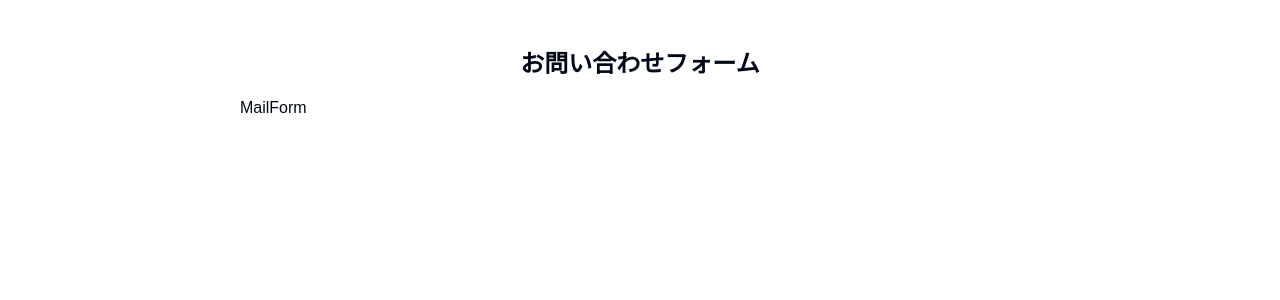
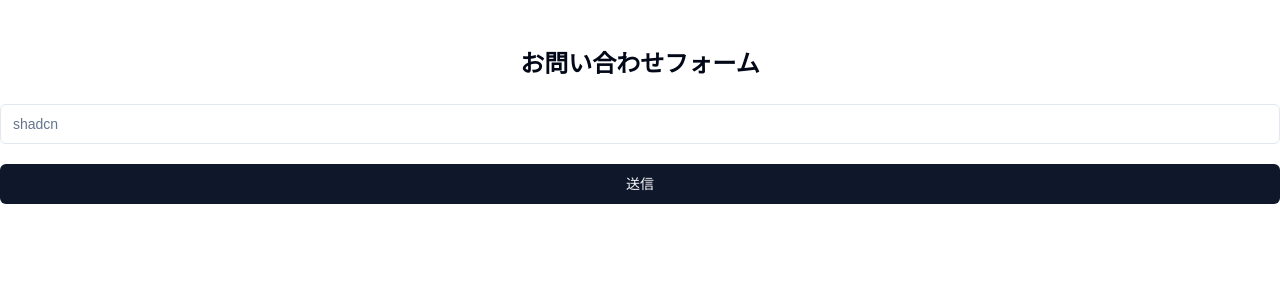
Before and after one commit to ryuta09/new-portfolio, a Next.js app: page / in a window 1280 px wide. Shown: the top 300 px of the page. Built offline with nearby package versions, Linux system fonts and the light colour scheme.

Commit message:
feat: react-hook-formの導入

```diff
--- a/app/page.tsx
+++ b/app/page.tsx
@@ -4,7 +4,7 @@
 
 export default function Home() {
   return (
-    <main className="max-w-[800px] w-full mx-auto mt-12">
+    <main className="mt-12">
       <h2 className="font-semibold text-2xl text-center mb-4">お問い合わせフォーム</h2>
       <MailForm />
     </main>
--- a/components/mail-form/mail-form.tsx
+++ b/components/mail-form/mail-form.tsx
@@ -1,7 +1,46 @@
+'use client'
+import {
+  Form,
+  FormControl,
+  FormDescription,
+  FormField,
+  FormItem,
+  FormLabel,
+  FormMessage,
+} from "../ui/form";
+import { Input } from "../ui/input";
+import { Button } from "../ui/button";
+import { useForm } from "react-hook-form";
+
 export default function MailForm() {
+
+  const form = useForm()
+
+  function onSubmit(values: any) {
+    // Do something with the form values.
+    // ✅ This will be type-safe and validated.
+    console.log(values)
+  }
+
   return (
-    <div>
-      <p>MailForm</p>
-    </div>
-  )
+    <Form {...form}>
+      <form onSubmit={() => {form.handleSubmit(onSubmit)}} className="container flex flex-col gap-3 mx-auto">
+        <FormField
+          control={form.control}
+          name="..."
+          render={(field) => (
+            <FormItem>
+              <FormLabel />
+              <FormControl>
+                <Input placeholder="shadcn" {...field}/>
+              </FormControl>
+              <FormDescription />
+              <FormMessage />
+            </FormItem>
+          )}
+        />
+        <Button>送信</Button>
+      </form>
+    </Form>
+  );
 }
--- /dev/null
+++ b/components/ui/form.tsx
@@ -0,0 +1,178 @@
+"use client"
+
+import * as React from "react"
+import * as LabelPrimitive from "@radix-ui/react-label"
+import { Slot } from "@radix-ui/react-slot"
+import {
+  Controller,
+  ControllerProps,
+  FieldPath,
+  FieldValues,
+  FormProvider,
+  useFormContext,
+} from "react-hook-form"
+
+import { cn } from "@/lib/utils"
+import { Label } from "@/components/ui/label"
+
+const Form = FormProvider
+
+type FormFieldContextValue<
+  TFieldValues extends FieldValues = FieldValues,
+  TName extends FieldPath<TFieldValues> = FieldPath<TFieldValues>
+> = {
+  name: TName
+}
+
+const FormFieldContext = React.createContext<FormFieldContextValue>(
+  {} as FormFieldContextValue
+)
+
+const FormField = <
+  TFieldValues extends FieldValues = FieldValues,
+  TName extends FieldPath<TFieldValues> = FieldPath<TFieldValues>
+>({
+  ...props
+}: ControllerProps<TFieldValues, TName>) => {
+  return (
+    <FormFieldContext.Provider value={{ name: props.name }}>
+      <Controller {...props} />
+    </FormFieldContext.Provider>
+  )
+}
+
+const useFormField = () => {
+  const fieldContext = React.useContext(FormFieldContext)
+  const itemContext = React.useContext(FormItemContext)
+  const { getFieldState, formState } = useFormContext()
+
+  const fieldState = getFieldState(fieldContext.name, formState)
+
+  if (!fieldContext) {
+    throw new Error("useFormField should be used within <FormField>")
+  }
+
+  const { id } = itemContext
+
+  return {
+    id,
+    name: fieldContext.name,
+    formItemId: `${id}-form-item`,
+    formDescriptionId: `${id}-form-item-description`,
+    formMessageId: `${id}-form-item-message`,
+    ...fieldState,
+  }
+}
+
+type FormItemContextValue = {
+  id: string
+}
+
+const FormItemContext = React.createContext<FormItemContextValue>(
+  {} as FormItemContextValue
+)
+
+const FormItem = React.forwardRef<
+  HTMLDivElement,
+  React.HTMLAttributes<HTMLDivElement>
+>(({ className, ...props }, ref) => {
+  const id = React.useId()
+
+  return (
+    <FormItemContext.Provider value={{ id }}>
+      <div ref={ref} className={cn("space-y-2", className)} {...props} />
+    </FormItemContext.Provider>
+  )
+})
+FormItem.displayName = "FormItem"
+
+const FormLabel = React.forwardRef<
+  React.ElementRef<typeof LabelPrimitive.Root>,
+  React.ComponentPropsWithoutRef<typeof LabelPrimitive.Root>
+>(({ className, ...props }, ref) => {
+  const { error, formItemId } = useFormField()
+
+  return (
+    <Label
+      ref={ref}
+      className={cn(error && "text-destructive", className)}
+      htmlFor={formItemId}
+      {...props}
+    />
+  )
+})
+FormLabel.displayName = "FormLabel"
+
+const FormControl = React.forwardRef<
+  React.ElementRef<typeof Slot>,
+  React.ComponentPropsWithoutRef<typeof Slot>
+>(({ ...props }, ref) => {
+  const { error, formItemId, formDescriptionId, formMessageId } = useFormField()
+
+  return (
+    <Slot
+      ref={ref}
+      id={formItemId}
+      aria-describedby={
+        !error
+          ? `${formDescriptionId}`
+          : `${formDescriptionId} ${formMessageId}`
+      }
+      aria-invalid={!!error}
+      {...props}
+    />
+  )
+})
+FormControl.displayName = "FormControl"
+
+const FormDescription = React.forwardRef<
+  HTMLParagraphElement,
+  React.HTMLAttributes<HTMLParagraphElement>
+>(({ className, ...props }, ref) => {
+  const { formDescriptionId } = useFormField()
+
+  return (
+    <p
+      ref={ref}
+      id={formDescriptionId}
+      className={cn("text-sm text-muted-foreground", className)}
+      {...props}
+    />
+  )
+})
+FormDescription.displayName = "FormDescription"
+
+const FormMessage = React.forwardRef<
+  HTMLParagraphElement,
+  React.HTMLAttributes<HTMLParagraphElement>
+>(({ className, children, ...props }, ref) => {
+  const { error, formMessageId } = useFormField()
+  const body = error ? String(error?.message) : children
+
+  if (!body) {
+    return null
+  }
+
+  return (
+    <p
+      ref={ref}
+      id={formMessageId}
+      className={cn("text-sm font-medium text-destructive", className)}
+      {...props}
+    >
+      {body}
+    </p>
+  )
+})
+FormMessage.displayName = "FormMessage"
+
+export {
+  useFormField,
+  Form,
+  FormItem,
+  FormLabel,
+  FormControl,
+  FormDescription,
+  FormMessage,
+  FormField,
+}
--- /dev/null
+++ b/components/ui/label.tsx
@@ -0,0 +1,26 @@
+"use client"
+
+import * as React from "react"
+import * as LabelPrimitive from "@radix-ui/react-label"
+import { cva, type VariantProps } from "class-variance-authority"
+
+import { cn } from "@/lib/utils"
+
+const labelVariants = cva(
+  "text-sm font-medium leading-none peer-disabled:cursor-not-allowed peer-disabled:opacity-70"
+)
+
+const Label = React.forwardRef<
+  React.ElementRef<typeof LabelPrimitive.Root>,
+  React.ComponentPropsWithoutRef<typeof LabelPrimitive.Root> &
+    VariantProps<typeof labelVariants>
+>(({ className, ...props }, ref) => (
+  <LabelPrimitive.Root
+    ref={ref}
+    className={cn(labelVariants(), className)}
+    {...props}
+  />
+))
+Label.displayName = LabelPrimitive.Root.displayName
+
+export { Label }
--- a/package.json
+++ b/package.json
@@ -9,6 +9,8 @@
     "lint": "next lint"
   },
   "dependencies": {
+    "@hookform/resolvers": "^3.9.1",
+    "@radix-ui/react-label": "^2.1.0",
     "@radix-ui/react-slot": "^1.1.0",
     "class-variance-authority": "^0.7.0",
     "clsx": "^2.1.1",
@@ -16,8 +18,10 @@
     "next": "15.0.3",
     "react": "^18.3.1",
     "react-dom": "^18.3.1",
+    "react-hook-form": "^7.53.2",
     "tailwind-merge": "^2.5.4",
-    "tailwindcss-animate": "^1.0.7"
+    "tailwindcss-animate": "^1.0.7",
+    "zod": "^3.23.8"
   },
   "devDependencies": {
     "@types/node": "^20",
```
Also changed, not shown: 1 other file (tests, documents, lock files or other folders).
